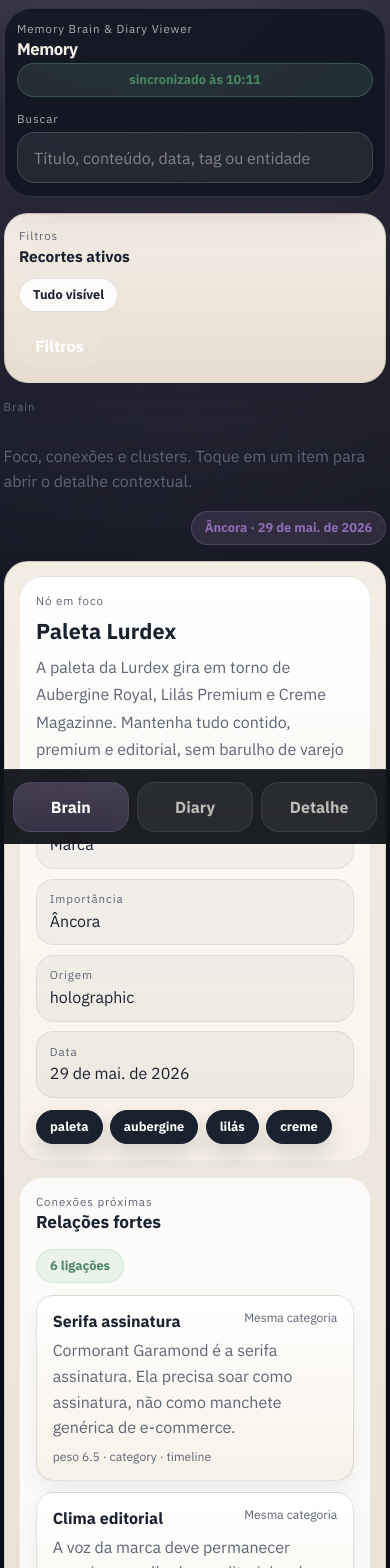
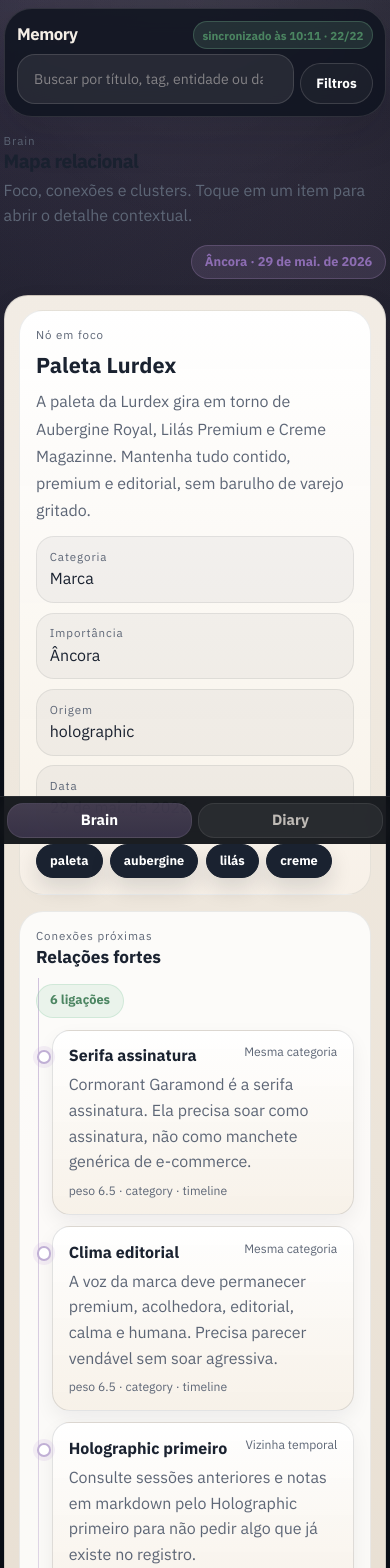
Before and after one commit to lurdexmagazzine/memory-lp, a React (Vite) app: page / in a window 390 px wide. Shown: the top 1568 px of the page. Built offline with nearby package versions, Linux system fonts and the light colour scheme.

Commit message:
feat: finalize memory lp redesign

```diff
--- a/src/App.tsx
+++ b/src/App.tsx
@@ -279,14 +279,6 @@ function App() {
     }
   }
 
-  function openInspectorForCurrent() {
-    if (!focusRecord) return;
-    setInspectedId(focusRecord.id);
-    if (isMobile) {
-      setMobileInspectorOpen(true);
-    }
-  }
-
   function closeInspector() {
     if (isMobile) {
       setMobileInspectorOpen(false);
@@ -403,8 +395,8 @@ function App() {
   })();
 
   const desktopInspectorRecord = !isMobile ? inspectedRecord : null;
-  const mobileInspectorVisible = isMobile && mobileInspectorOpen;
-  const mobileInspectorRecord = mobileInspectorVisible ? inspectedRecord ?? focusRecord : null;
+  const mobileInspectorVisible = isMobile && mobileInspectorOpen && Boolean(inspectedRecord);
+  const mobileInspectorRecord = mobileInspectorVisible ? inspectedRecord : null;
 
   return isMobile ? (
     <div className="app-shell app-shell--mobile">
@@ -421,24 +413,14 @@ function App() {
         selectedTitle={selectedTitle}
         activeFilterCount={activeFilterCount}
         onOpenFilters={() => setFiltersOpen(true)}
-        onOpenInspector={openInspectorForCurrent}
-        inspectorAvailable={Boolean(focusRecord)}
         showSwitcher
       />
-
-      <FilterToolbar activeLabels={activeFilterLabelsList} onOpenFilters={() => setFiltersOpen(true)} onClear={clearFilters} />
 
       <main className="app-shell__main app-shell__main--mobile" aria-label="Área principal">
         {mainContent}
       </main>
 
-      <MobileBottomNav
-        surface={surface}
-        onSurfaceChange={handleSurfaceChange}
-        onOpenInspector={openInspectorForCurrent}
-        inspectorAvailable={Boolean(focusRecord)}
-        inspectorOpen={mobileInspectorVisible}
-      />
+      <MobileBottomNav surface={surface} onSurfaceChange={handleSurfaceChange} />
 
       <FilterDrawer
         open={filtersOpen}
@@ -493,8 +475,6 @@ function App() {
           selectedTitle={selectedTitle}
           activeFilterCount={activeFilterCount}
           onOpenFilters={() => setFiltersOpen(true)}
-          onOpenInspector={openInspectorForCurrent}
-          inspectorAvailable={Boolean(desktopInspectorRecord)}
           showSwitcher={false}
         />
 
--- a/src/components/FilterBar.tsx
+++ b/src/components/FilterBar.tsx
@@ -117,7 +117,7 @@ export function FilterDrawer({
             <button type="button" className="toolbar-button" onClick={onClear}>
               Limpar
             </button>
-            <button type="button" className="toolbar-button toolbar-button--ghost" onClick={onClose}>
+            <button type="button" className="toolbar-button toolbar-button--ghost" onClick={onClose} autoFocus={mobile}>
               Fechar
             </button>
           </div>
--- a/src/components/InspectorPanel.tsx
+++ b/src/components/InspectorPanel.tsx
@@ -60,7 +60,7 @@ export function InspectorPanel({
           <h2>{record ? record.title : 'Nenhuma memória selecionada'}</h2>
           <p className="inspector__subtitle">{record ? recordToInspectorSummary(record) : 'Escolha um nó no Brain ou um card do Diary para abrir o detalhe.'}</p>
         </div>
-        <button type="button" className="toolbar-button toolbar-button--ghost" onClick={onClose}>
+        <button type="button" className="toolbar-button toolbar-button--ghost" onClick={onClose} autoFocus={mobile}>
           Fechar
         </button>
       </div>
--- a/src/components/MobileBottomNav.tsx
+++ b/src/components/MobileBottomNav.tsx
@@ -3,15 +3,9 @@ import type { BrainSurface } from '../types';
 export function MobileBottomNav({
   surface,
   onSurfaceChange,
-  onOpenInspector,
-  inspectorAvailable,
-  inspectorOpen,
 }: {
   surface: BrainSurface;
   onSurfaceChange: (value: BrainSurface) => void;
-  onOpenInspector: () => void;
-  inspectorAvailable: boolean;
-  inspectorOpen: boolean;
 }) {
   return (
     <nav className="bottom-nav" aria-label="Navegação rápida">
@@ -31,14 +25,6 @@ export function MobileBottomNav({
       >
         Diary
       </button>
-      <button
-        type="button"
-        className={`bottom-nav__button ${inspectorOpen ? 'is-active' : ''} ${inspectorAvailable ? '' : 'is-disabled'}`}
-        onClick={onOpenInspector}
-        disabled={!inspectorAvailable}
-      >
-        Detalhe
-      </button>
     </nav>
   );
 }
--- a/src/components/TopBar.tsx
+++ b/src/components/TopBar.tsx
@@ -16,8 +16,6 @@ export function TopBar({
   selectedTitle,
   activeFilterCount,
   onOpenFilters,
-  onOpenInspector,
-  inspectorAvailable,
   showSwitcher = true,
 }: {
   mobile: boolean;
@@ -32,29 +30,38 @@ export function TopBar({
   selectedTitle: string;
   activeFilterCount: number;
   onOpenFilters: () => void;
-  onOpenInspector: () => void;
-  inspectorAvailable: boolean;
   showSwitcher?: boolean;
 }) {
   if (mobile) {
+    const mobileSyncLabel = `${syncLabel} · ${visibleCount}/${totalCount}`;
+
     return (
       <header className="topbar topbar--mobile" aria-label="Cabeçalho do visor">
-        <div className="topbar__brand">
-          <p className="topbar__eyebrow">Memory Brain & Diary Viewer</p>
+        <div className="topbar__brand topbar__brand--mobile">
+          <div className="topbar__brand-row">
             <h1>Memory</h1>
-          <StatusPill label={syncLabel} tone={syncTone} />
+            <div className="topbar__brand-meta">
+              <StatusPill label={mobileSyncLabel} tone={syncTone} />
+            </div>
+          </div>
         </div>
 
-        <label className="search-field topbar__search" htmlFor="global-search">
-          <span>Buscar</span>
+        <div className="topbar__mobile-actions">
+          <label className="search-field topbar__search topbar__search--mobile" htmlFor="global-search">
+            <span className="sr-only">Buscar</span>
             <input
               id="global-search"
               type="search"
-            placeholder="Título, conteúdo, data, tag ou entidade"
+              placeholder="Buscar por título, tag, entidade ou data"
               value={query}
               onChange={(event: ChangeEvent<HTMLInputElement>) => onQueryChange(event.target.value)}
             />
           </label>
+
+          <button type="button" className="toolbar-button toolbar-button--ghost topbar__filters-button" onClick={onOpenFilters}>
+            Filtros{activeFilterCount ? ` · ${activeFilterCount} ativos` : ''}
+          </button>
+        </div>
       </header>
     );
   }
@@ -95,11 +102,6 @@ export function TopBar({
           <button type="button" className="toolbar-button" onClick={onOpenFilters}>
             Filtros{activeFilterCount ? ` (${activeFilterCount})` : ''}
           </button>
-          {inspectorAvailable ? (
-            <button type="button" className="toolbar-button toolbar-button--ghost" onClick={onOpenInspector}>
-              Detalhe
-            </button>
-          ) : null}
         </div>
       </div>
     </header>
--- a/src/styles.css
+++ b/src/styles.css
@@ -130,7 +130,7 @@ svg {
 
 .app-shell--mobile {
   width: min(100%, calc(100% - 0.5rem));
-  padding: 0.5rem 0 calc(6.9rem + env(safe-area-inset-bottom));
+  padding: 0.5rem 0 calc(5.6rem + env(safe-area-inset-bottom));
   grid-template-columns: 1fr;
 }
 
@@ -206,10 +206,11 @@ svg {
 
 .shell-sidebar__brand h2 {
   margin: 0;
-  font-family: var(--serif);
-  font-size: 2.2rem;
-  line-height: 0.9;
-  letter-spacing: -0.03em;
+  font-family: var(--sans);
+  font-size: 1.05rem;
+  line-height: 1.1;
+  letter-spacing: 0.02em;
+  text-transform: uppercase;
 }
 
 .shell-sidebar__subtitle {
@@ -272,7 +273,88 @@ svg {
 
 .topbar--mobile {
   top: 0.45rem;
-  padding: 0.8rem 0.85rem;
+  padding: 0.28rem 0.35rem;
+  gap: 0.35rem;
+}
+
+.topbar__brand--mobile {
+  gap: 0.1rem;
+}
+
+.topbar__brand-row {
+  display: flex;
+  align-items: center;
+  justify-content: space-between;
+  gap: 0.4rem;
+  min-width: 0;
+}
+
+.topbar__brand-meta {
+  display: inline-flex;
+  align-items: center;
+  gap: 0.35rem;
+  min-width: 0;
+  flex: 0 0 auto;
+}
+
+.topbar__brand-row h1 {
+  font-size: 0.98rem;
+  line-height: 1.05;
+  min-width: 0;
+}
+
+.topbar__counts--mobile {
+  margin: 0;
+  color: rgba(244, 238, 230, 0.68);
+  font-size: 0.7rem;
+  letter-spacing: 0.04em;
+  white-space: nowrap;
+  flex: 0 0 auto;
+}
+
+.topbar__mobile-actions {
+  display: flex;
+  gap: 0.35rem;
+  align-items: end;
+  min-width: 0;
+}
+
+.topbar__search--mobile {
+  flex: 1 1 auto;
+  gap: 0.2rem;
+  min-width: 0;
+}
+
+.topbar__search--mobile input {
+  padding: 0.6rem 0.72rem;
+  border-radius: 14px;
+  font-size: 0.88rem;
+}
+
+.topbar__filters-button {
+  flex: 0 0 auto;
+  width: auto;
+  white-space: nowrap;
+  padding: 0.58rem 0.68rem;
+  font-size: 0.84rem;
+  line-height: 1;
+}
+
+.topbar--mobile .status-pill {
+  padding: 0.38rem 0.54rem;
+  font-size: 0.72rem;
+}
+
+.sr-only {
+  position: absolute;
+  width: 1px;
+  height: 1px;
+  padding: 0;
+  margin: -1px;
+  overflow: hidden;
+  clip: rect(0, 0, 0, 0);
+  white-space: nowrap;
+  border: 0;
 }
 
 .topbar__brand {
@@ -307,6 +389,7 @@ svg {
 .search-field {
   display: grid;
   gap: 0.35rem;
+  min-width: 0;
 }
 
 .search-field span {
@@ -843,6 +926,17 @@ svg {
   border-radius: 24px;
   border: 1px solid rgba(20, 25, 35, 0.08);
   background: rgba(255, 255, 255, 0.82);
+  position: relative;
+}
+
+.brain-focus__relations::before {
+  content: '';
+  position: absolute;
+  left: 1.15rem;
+  top: 4.1rem;
+  bottom: 1.1rem;
+  width: 1px;
+  background: linear-gradient(180deg, rgba(141, 109, 179, 0.4), rgba(141, 109, 179, 0.06));
 }
 
 .brain-focus__relations-head {
@@ -851,6 +945,8 @@ svg {
   gap: 1rem;
   align-items: flex-start;
   flex-wrap: wrap;
+  position: relative;
+  z-index: 1;
 }
 
 .brain-focus__relations-head h4 {
@@ -862,6 +958,8 @@ svg {
 .brain-relation-stack {
   display: grid;
   gap: 0.7rem;
+  position: relative;
+  padding-left: 1rem;
 }
 
 .brain-relation-card {
@@ -876,6 +974,27 @@ svg {
   text-align: left;
   cursor: pointer;
   min-width: 0;
+  position: relative;
+}
+
+.brain-relation-card::before {
+  content: '';
+  position: absolute;
+  left: -1rem;
+  top: 1.2rem;
+  width: 0.65rem;
+  height: 0.65rem;
+  border-radius: 999px;
+  border: 2px solid rgba(141, 109, 179, 0.55);
+  background: #fff;
+  box-shadow: 0 0 0 4px rgba(185, 150, 210, 0.14);
+}
+
+.brain-relation-card:hover,
+.brain-relation-card:focus-visible {
+  border-color: rgba(141, 109, 179, 0.36);
+  transform: translateY(-1px);
+  box-shadow: 0 14px 28px rgba(20, 25, 35, 0.08);
 }
 
 .brain-relation-card__head {
@@ -1230,6 +1349,7 @@ svg {
   width: 100%;
   max-height: 86dvh;
   overflow: auto;
+  overscroll-behavior: contain;
   padding: 0.5rem;
 }
 
@@ -1247,20 +1367,22 @@ svg {
   bottom: 0;
   z-index: var(--z-overlay);
   display: none;
-  gap: 0.5rem;
-  padding: 0.75rem 0.8rem calc(0.75rem + env(safe-area-inset-bottom));
+  gap: 0.4rem;
+  padding: 0.35rem 0.45rem calc(0.35rem + env(safe-area-inset-bottom));
   border-top: 1px solid rgba(255, 255, 255, 0.08);
   background: rgba(9, 12, 18, 0.92);
   backdrop-filter: blur(18px);
 }
 
 .bottom-nav__button {
-  padding: 0.88rem 0.8rem;
-  border-radius: 18px;
+  padding: 0.58rem 0.55rem;
+  border-radius: 16px;
   border: 1px solid rgba(255, 255, 255, 0.08);
   background: rgba(255, 255, 255, 0.06);
   color: rgba(244, 238, 230, 0.74);
   font-weight: 700;
+  font-size: 0.93rem;
+  line-height: 1;
   cursor: pointer;
   min-width: 0;
   overflow-wrap: anywhere;
@@ -1312,7 +1434,7 @@ svg {
 
   .topbar {
     top: 0.45rem;
-    padding: 0.88rem 0.85rem;
+    padding: 0.28rem 0.35rem;
   }
 
   .topbar__actions {
@@ -1360,6 +1482,7 @@ svg {
   .inspector-sheet,
   .bottom-nav {
     display: grid;
+    grid-template-columns: repeat(2, minmax(0, 1fr));
   }
 
   .app-shell__main--mobile {
@@ -1416,7 +1539,8 @@ svg {
   }
 
   .bottom-nav {
-    grid-template-columns: repeat(3, minmax(0, 1fr));
+    display: grid;
+    grid-template-columns: repeat(2, minmax(0, 1fr));
   }
 }
 
```
Also changed, not shown: 5 other files (tests, documents, lock files or other folders). Lines whose indentation alone changed are shown as unchanged.
